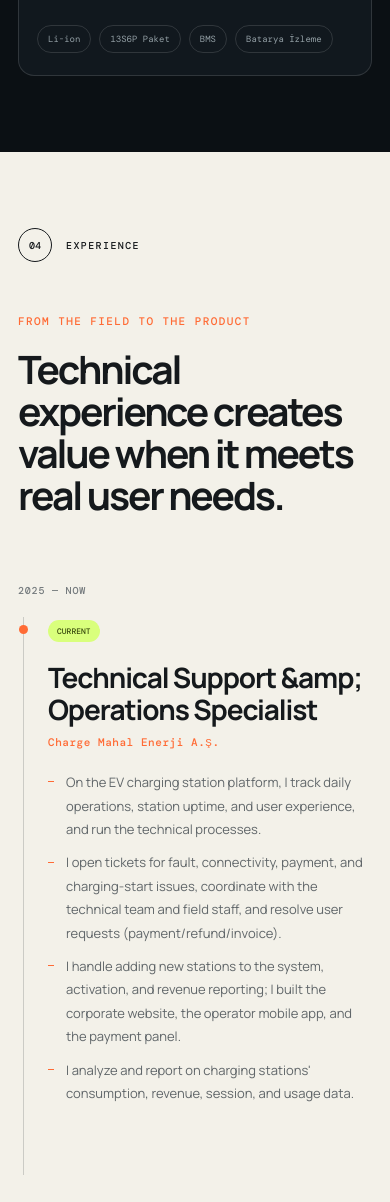
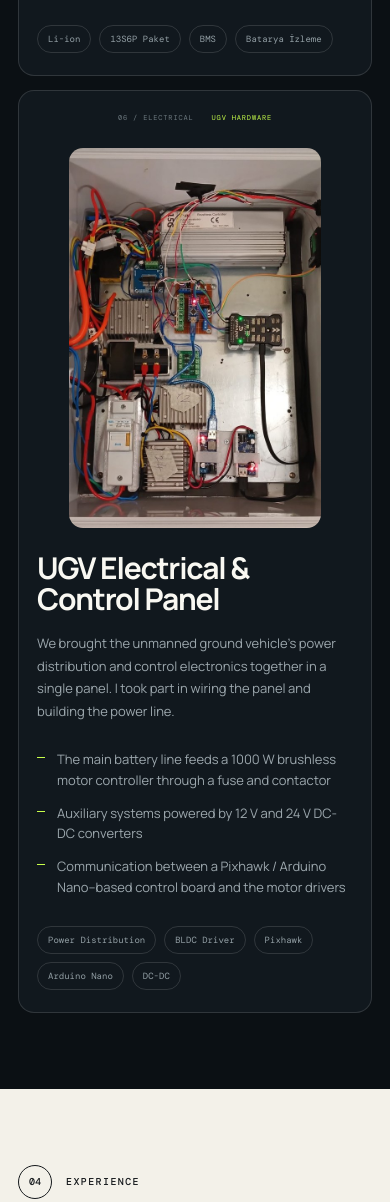
Before and after one commit to YlmTalha/YlmTalha.github.io, a website built with Vite: page index.html in a window 390 px wide. Shown: the part 9581-10783 px from the top of the page. Built offline with nearby package versions, Linux system fonts and the light colour scheme; a web font is replaced by a local one.

Commit message:
İKA elektrik panosu kartı

```diff
--- a/i18n.js
+++ b/i18n.js
@@ -102,6 +102,15 @@
       mini2_meta1: "05 / BATARYA",
       mini2_meta2: "İKA DONANIMI",
       mini2_p: "İnsansız kara aracı için 13S6P konfigürasyonlu Li-ion batarya paketinin hücre bağlantılarını hazırladım ve BMS entegrasyonunda görev aldım. Hücre voltajlarını ve sıcaklık değerlerini mobil uygulama üzerinden izledim.",
+      mini3_meta1: "06 / ELEKTRİK",
+      mini3_meta2: "İKA DONANIMI",
+      mini3_h3: "İKA Elektrik ve Kontrol Panosu",
+      mini3_p: "İnsansız kara aracının güç dağıtımını ve kontrol elektroniğini tek bir pano içinde topladık. Panonun kablolaması ve güç hattının kurulumunda görev aldım.",
+      mini3_li1: "Ana batarya hattı sigorta ve kontaktör üzerinden 1000 W fırçasız motor sürücüsüne bağlanıyor",
+      mini3_li2: "12 V ve 24 V DC-DC dönüştürücülerle yardımcı sistemlerin beslenmesi",
+      mini3_li3: "Pixhawk ve Arduino Nano tabanlı kontrol kartı ile motor sürücüleri arasında haberleşme",
+      mini3_t1: "Güç Dağıtımı",
+      mini3_t2: "BLDC Sürücü",
       experience_eyebrow: "Sahadan ürüne",
       experience_h2: "Teknik deneyim, kullanıcı ihtiyacıyla birleştiğinde değer üretir.",
       job1_date: "2025 — ŞİMDİ",
@@ -263,6 +272,15 @@
       mini2_meta1: "05 / BATTERY",
       mini2_meta2: "UGV HARDWARE",
       mini2_p: "I prepared the cell connections for a 13S6P configuration Li-ion battery pack for an unmanned ground vehicle and took part in the BMS integration. I monitored cell voltages and temperatures through a mobile app.",
+      mini3_meta1: "06 / ELECTRICAL",
+      mini3_meta2: "UGV HARDWARE",
+      mini3_h3: "UGV Electrical & Control Panel",
+      mini3_p: "We brought the unmanned ground vehicle's power distribution and control electronics together in a single panel. I took part in wiring the panel and building the power line.",
+      mini3_li1: "The main battery line feeds a 1000 W brushless motor controller through a fuse and contactor",
+      mini3_li2: "Auxiliary systems powered by 12 V and 24 V DC-DC converters",
+      mini3_li3: "Communication between a Pixhawk / Arduino Nano–based control board and the motor drivers",
+      mini3_t1: "Power Distribution",
+      mini3_t2: "BLDC Driver",
       experience_eyebrow: "From the field to the product",
       experience_h2: "Technical experience creates value when it meets real user needs.",
       job1_date: "2025 — NOW",
--- a/index.html
+++ b/index.html
@@ -296,6 +296,20 @@
             <p data-i18n="mini2_p">İnsansız kara aracı için 13S6P konfigürasyonlu Li-ion batarya paketinin hücre bağlantılarını hazırladım ve BMS entegrasyonunda görev aldım. Hücre voltajlarını ve sıcaklık değerlerini mobil uygulama üzerinden izledim.</p>
             <div class="tech-row"><span>Li-ion</span><span>13S6P Paket</span><span>BMS</span><span>Batarya İzleme</span></div>
           </article>
+          <article class="mini-project mini-wide reveal">
+            <button class="mini-image panel-project-image" type="button" data-lightbox="/assets/images/ika-electrical-panel.jpg" data-caption="İnsansız kara aracının güç dağıtımı ve kontrol elektroniği panosu"><img src="/assets/images/ika-electrical-panel.jpg" alt="İnsansız kara aracının elektrik ve kontrol panosu: fırçasız motor sürücüsü, Pixhawk, Arduino Nano kontrol kartı ve DC-DC dönüştürücüler" loading="lazy" /></button>
+            <div class="mini-wide-body">
+              <div class="project-meta"><span data-i18n="mini3_meta1">06 / ELEKTRİK</span><span data-i18n="mini3_meta2">İKA DONANIMI</span></div>
+              <h3 data-i18n="mini3_h3">İKA Elektrik ve Kontrol Panosu</h3>
+              <p data-i18n="mini3_p">İnsansız kara aracının güç dağıtımını ve kontrol elektroniğini tek bir pano içinde topladık. Panonun kablolaması ve güç hattının kurulumunda görev aldım.</p>
+              <ul class="panel-specs">
+                <li data-i18n="mini3_li1">Ana batarya hattı sigorta ve kontaktör üzerinden 1000 W fırçasız motor sürücüsüne bağlanıyor</li>
+                <li data-i18n="mini3_li2">12 V ve 24 V DC-DC dönüştürücülerle yardımcı sistemlerin beslenmesi</li>
+                <li data-i18n="mini3_li3">Pixhawk ve Arduino Nano tabanlı kontrol kartı ile motor sürücüleri arasında haberleşme</li>
+              </ul>
+              <div class="tech-row"><span data-i18n="mini3_t1">Güç Dağıtımı</span><span data-i18n="mini3_t2">BLDC Sürücü</span><span>Pixhawk</span><span>Arduino Nano</span><span>DC-DC</span></div>
+            </div>
+          </article>
         </div>
       </section>
 
--- a/styles.css
+++ b/styles.css
@@ -218,6 +218,14 @@ img { display: block; max-width: 100%; }
 .mini-image:hover img { transform: scale(1.035); }
 .mini-project h3 { margin: 0 0 18px; font-size: clamp(28px, 3vw, 45px); line-height: 1.04; letter-spacing: -.04em; }
 .mini-project > p { margin: 0; color: #9ca7ad; font-size: 14px; line-height: 1.75; }
+.mini-wide { grid-column: 1 / -1; display: grid; grid-template-columns: minmax(0, .85fr) minmax(0, 1.15fr); gap: clamp(28px, 4vw, 64px); align-items: center; }
+.mini-wide .mini-image { height: 600px; margin: 0; }
+.panel-project-image img { object-fit: cover; }
+.mini-wide-body h3 { margin-top: 32px; }
+.mini-wide-body > p { margin: 0; color: #9ca7ad; font-size: 14px; line-height: 1.75; }
+.panel-specs { margin: 26px 0 0; padding: 0; list-style: none; display: grid; gap: 12px; }
+.panel-specs li { position: relative; padding-left: 20px; color: #9ca7ad; font-size: 14px; line-height: 1.6; }
+.panel-specs li::before { content: ""; position: absolute; left: 0; top: .62em; width: 8px; height: 1px; background: var(--lime); }
 
 /* Experience */
 .experience-section { color: var(--text); background: var(--paper); }
@@ -474,6 +482,12 @@ img { display: block; max-width: 100%; }
   .project-media { min-height: 500px; }
   .phone-stage { min-height: 580px; }
   .project-pair { grid-template-columns: 1fr; }
+  .mini-wide { display: flex; gap: 0; }
+  .mini-wide .mini-image { order: 1; height: 460px; margin: 32px 0; }
+  .mini-wide-body { display: contents; }
+  .mini-wide-body .project-meta { order: 0; }
+  .mini-wide-body h3 { order: 2; margin-top: 0; }
+  .mini-wide-body > p, .panel-specs, .mini-wide-body .tech-row { order: 3; }
   .experience-title { position: static; }
   .timeline-item { grid-template-columns: 1fr; gap: 20px; }
   .timeline-content { margin-left: 5px; }
@@ -550,6 +564,8 @@ img { display: block; max-width: 100%; }
   .project-pair { gap: 14px; }
   .mini-project { padding: 22px 18px; }
   .mini-image { height: 260px; margin: 24px 0; }
+  .mini-wide .mini-image { height: 380px; margin: 24px 0; }
+  .mini-wide-body > p, .panel-specs li { font-size: 13px; }
   .mini-project h3 { font-size: 30px; }
   .mini-project > p { font-size: 13px; }
   .experience-layout { margin-top: 52px; }
```
Also changed, not shown: assets/images/ika-electrical-panel.jpg (added).
